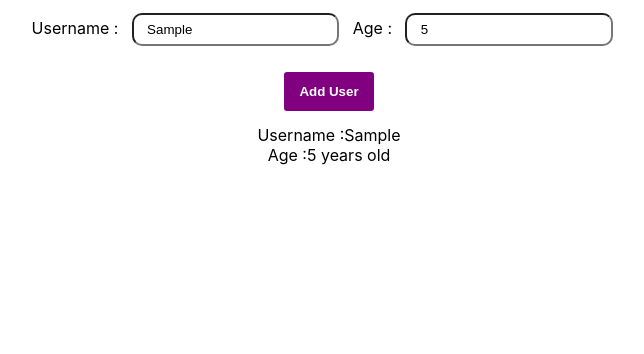
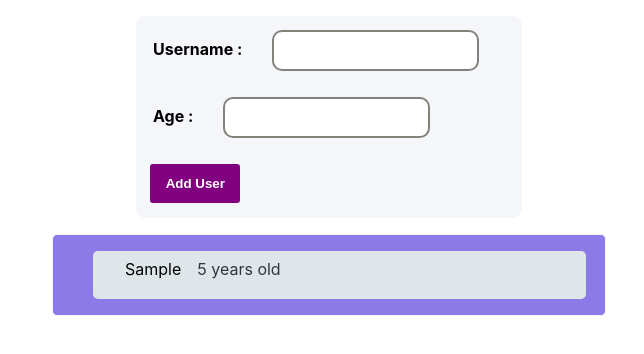
Before and after one commit to farbodlo/user, a React (Create React App) app: page / in a window 1280 px wide. Both pictures are taken after typing "Sample", "5" into the empty fields and a click on the button "Add User". Shown: the top 354 px of the page, without its empty margins (311-955 px from the left). Built offline with nearby package versions, Linux system fonts and the light colour scheme.

Commit message:
add form validation

```diff
--- a/src/Component/List/MemberItem.js
+++ b/src/Component/List/MemberItem.js
@@ -1,18 +1,12 @@
 import React from "react";
-import Card from "../UI/Card/Card";
+import Item from "../UI/Item";
 
 const MemberItem = (props) => {
   return (
-    <Card>
-      <div>
-        <label>Username :</label>
-        <span>{props.userName}</span>
-      </div>
-      <div>
-        <label>Age :</label>
-        <span>{props.userAge} years old</span>
-      </div>
-    </Card>
+    <Item>
+      <span>{props.userName}</span>
+      <span>{props.userAge} years old</span>
+    </Item>
   );
 };
 
--- a/src/Component/List/MemberList.js
+++ b/src/Component/List/MemberList.js
@@ -1,15 +1,15 @@
 import React from "react";
-import Card from "../UI/Card/Card";
+import List from "../UI/List";
 import MemberItem from "./MemberItem";
 
 const MemberList = (props) => {
   const list = props.onList;
   return (
-    <Card>
+    <List>
       {list.map((e) => (
         <MemberItem key={e.id} userName={e.userName} userAge={e.userAge} />
       ))}
-    </Card>
+    </List>
   );
 };
 
--- a/src/Component/New/NewUser.js
+++ b/src/Component/New/NewUser.js
@@ -1,5 +1,5 @@
 import React from "react";
-import Card from "../UI/Card/Card";
+import Card from "../UI/Card";
 import NewUserForm from "./NewUserForm";
 
 const NewUser = (props) => {
--- a/src/Component/New/NewUserForm.js
+++ b/src/Component/New/NewUserForm.js
@@ -1,45 +1,98 @@
 import React, { useState } from "react";
-import Button from "../UI/Button/Button";
-import Card from "../UI/Card/Card";
-import Input from "../UI/Input/Input";
+import Button from "../UI/Button";
+import Input from "../UI/Input";
+import styles from "./NewUserForm.module.css";
 
 const NewUserForm = (props) => {
-  const [username, setUserName] = useState("");
+  const [userName, setUserName] = useState("");
   const [age, setAge] = useState("");
+  const [userNameIsValid, setUserNameIsValid] = useState(true);
+  const [ageIsValid, setAgeIsValid] = useState(true);
+  const [userNameContetnError, setUserNameContentError] = useState("");
+  const [ageContentError, setAgeContentError] = useState("");
 
   const usernameHandler = (event) => {
-    setUserName(event.target.value);
+    if (event.target.value.length > 0) {
+      setUserNameIsValid(true);
+      setUserName(event.target.value);
+    }
   };
   const ageHandler = (event) => {
-    setAge(event.target.value);
+    if (event.target.value.length > 0) {
+      setAgeIsValid(true);
+      setAge(event.target.value);
+    }
   };
 
   const addUserHandler = (event) => {
     event.preventDefault();
+
+    if (userName.trim().length === 0) {
+      setUserNameIsValid(false);
+      setUserNameContentError("Username must be entered!");
+      return;
+    } else {
+      setUserNameIsValid(true);
+      setUserNameContentError("");
+    }
+    if (age.trim().length === 0) {
+      setAgeIsValid(false);
+      setAgeContentError("Age must be entered!");
+      return;
+    } else {
+      setAgeIsValid(true);
+      setAgeContentError("");
+    }
+    if (+age < 1) {
+      setAgeIsValid(false);
+      setAgeContentError("Age can not be 0 or negative!");
+      return;
+    } else setAgeIsValid(true);
     const userInfo = {
-      userName: username,
+      userName: userName,
       userAge: age,
     };
     setUserName("");
     setAge("");
     props.onSave(userInfo);
-    console.log(username);
-    console.log(age);
   };
 
   return (
-    <Card>
-      <form onSubmit={addUserHandler}>
-        <label>Username :</label>
-        <Input type="text" onChange={usernameHandler} />
-        {/* <input type="text" onChange={usernameHandler} /> */}
-        <label>Age :</label>
-        <Input type="number" min="0" onChange={ageHandler} />
-        {/* <input type="number" min="0" onChange={ageHandler} /> */}
-        <Button type="submit">Add User</Button>
-        {/* <button type="submit">Add User</button> */}
-      </form>
-    </Card>
+    <form onSubmit={addUserHandler}>
+      <div>
+        <label
+          className={`${styles["username"]} ${
+            !userNameIsValid && styles.invalid
+          }`}
+        >
+          Username :
+        </label>
+        <Input
+          type="text"
+          value={userName}
+          onChange={usernameHandler}
+          className={!userNameIsValid && "invalid"}
+        />
+        {userNameContetnError && <p> {userNameContetnError} </p>}
+      </div>
+      <div>
+        <label className={`${styles["age"]} ${!ageIsValid && styles.invalid}`}>
+          Age :
+        </label>
+        <Input
+          type="number"
+          value={age}
+          onChange={ageHandler}
+          className={!ageIsValid && "invalid"}
+        />
+        {ageContentError && <p> {ageContentError} </p>}
+      </div>
+      <Button
+        type="submit"
+      >
+        Add User
+      </Button>
+    </form>
   );
 };
 
--- /dev/null
+++ b/src/Component/New/NewUserForm.module.css
@@ -0,0 +1,8 @@
+.username,
+.age {
+  color: black;
+}
+.username.invalid,
+.age.invalid {
+  color: red;
+}
--- /dev/null
+++ b/src/Component/UI/Card.js
@@ -0,0 +1,23 @@
+import styled from "styled-components";
+
+const Card = styled.div`
+  background: #f5f6fa;
+  border: 1px solid #f5f6fa;
+  border-radius: 10px;
+  margin: auto;
+  margin-top: 1em;
+  width: 30%;
+  text-align: left;
+  justify-content: center;
+  & Input {
+  }
+  label {
+    margin: 0.75em 1em;
+    font-weight: bold;
+  }
+  & Button {
+    text-align-last: end;
+  }
+`;
+
+export default Card;
--- a/src/Component/UI/Card/Card.js
+++ /dev/null
@@ -1,12 +0,0 @@
-import styled from "styled-components";
-
-const Card = styled.div`
-  text-align: center;
-  justify-content: center;
-  & form {
-    margin: auto;
-    width: 50%;
-  }
-`;
-
-export default Card;
--- a/src/Component/UI/Input/Input.js
+++ b/src/Component/UI/Input.js
@@ -1,11 +1,12 @@
 import styled from "styled-components";
 
 const Input = styled.input`
-  background: transparent;
+  border: 2px solid #84817a;
   border-radius: 10px;
   margin: 1em 1em;
-  padding: 0.5em 1em;
-  &::focus {
+  padding: 0.8em 1em;
+  &.invalid {
+    background: salmon;
     border: 2px solid red;
   }
 `;
--- /dev/null
+++ b/src/Component/UI/Item.js
@@ -0,0 +1,19 @@
+import styled from "styled-components";
+
+const Item = styled.li`
+  background: #dfe6e9;
+  border-radius: 5px;
+  width: 90%;
+  height: 2rem;
+  list-style: none;
+  margin: 1em 0em;
+  padding: 0.5em 1em;
+  & span {
+      margin-left: 1em;
+  }
+  & span:nth-child(2) {
+    color: #2f3640;
+  }
+`;
+
+export default Item;
--- /dev/null
+++ b/src/Component/UI/List.js
@@ -0,0 +1,12 @@
+import styled from "styled-components";
+
+const List = styled.ul`
+  background: #8c7ae6;
+  border: 1px solid #f5f6fa;
+  border-radius: 5px;
+  margin: auto;
+  margin-top: 1em;
+  width: 40%;
+`;
+
+export default List;
```
Also changed, not shown: src/Component/UI/Button.js (renamed from src/Component/UI/Button/Button.js).
